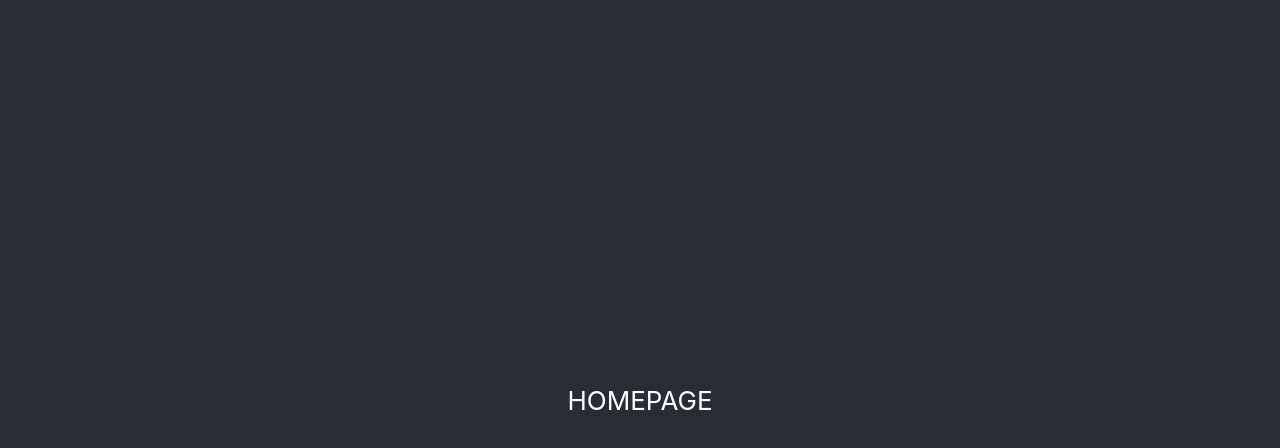
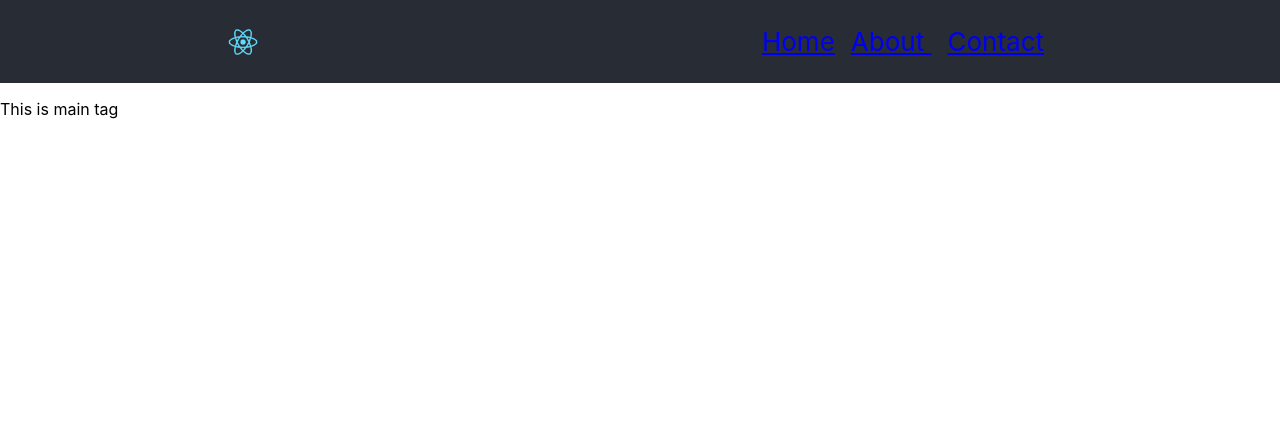
Before and after one commit to Madhurarora77/little-lemon, a React (Create React App) app: page / in a window 1280 px wide. Shown: the top 448 px of the page. Built offline with nearby package versions, Linux system fonts and the light colour scheme.

Commit message:
adding html semantic tag

```diff
--- a/public/index.html
+++ b/public/index.html
@@ -7,8 +7,11 @@
     <meta name="theme-color" content="#000000" />
     <meta
       name="description"
-      content="Web site created using create-react-app"
+      content="Dinner table booking we site Little Lemmon"
     />
+    <meta name="og:title" content="Little Lemon Menu Card" />
+    <meta name="og:description" content="Dine Restaurant online booking" />
+    <meta name="og:image" content="Image for little lemmon restaurant" />
     <link rel="apple-touch-icon" href="%PUBLIC_URL%/logo192.png" />
     <!--
       manifest.json provides metadata used when your web app is installed on a
--- a/src/App.css
+++ b/src/App.css
@@ -15,13 +15,17 @@
 
 .App-header {
   background-color: #282c34;
-  min-height: 100vh;
+  /* min-height: 100vh; */
   display: flex;
-  flex-direction: column;
+  /* flex-direction: column; */
   align-items: center;
-  justify-content: center;
+  justify-content: space-around;
   font-size: calc(10px + 2vmin);
   color: white;
+}
+a {
+  padding: 4px 4px;
+  margin: 4px 4px;
 }
 
 .App-link {
--- a/src/App.js
+++ b/src/App.js
@@ -1,12 +1,20 @@
+
 import './App.css';
-
+import Header from './semantic/Header';
+import Footer from './semantic/Footer';
 function App() {
   return (
-    <div className="App">
+    <>
       <header className="App-header">
-        <p>HOMEPAGE</p>
+        <Header />
       </header>
-    </div>
+      <main>
+        <p>This is main tag</p>
+      </main>
+      <footer>
+        <Footer />
+      </footer>
+    </>
   );
 }
 
--- /dev/null
+++ b/src/semantic/Footer.js
@@ -0,0 +1,8 @@
+const Footer = () => {
+  return (
+    <>
+
+    </>
+  )
+}
+export default Footer;
--- /dev/null
+++ b/src/semantic/Header.js
@@ -0,0 +1,18 @@
+import Logo from '../images/logo192.png';
+import '../App.css';
+const Header = () => {
+  return (
+    <>
+      <img src={Logo} alt="lemmon" width="30px" height="30px" />
+      <nav>
+        <ul>
+          <a href='/#'>Home</a>
+          <a href='/#about'>About </a>
+          <a href='/#contact'>Contact</a>
+        </ul>
+      </nav>
+    </>
+  )
+}
+
+export default Header;
```
Also changed, not shown: src/images/logo192.png (added), src/semantic/Main.js (added), src/semantic/Nav.js (added).
